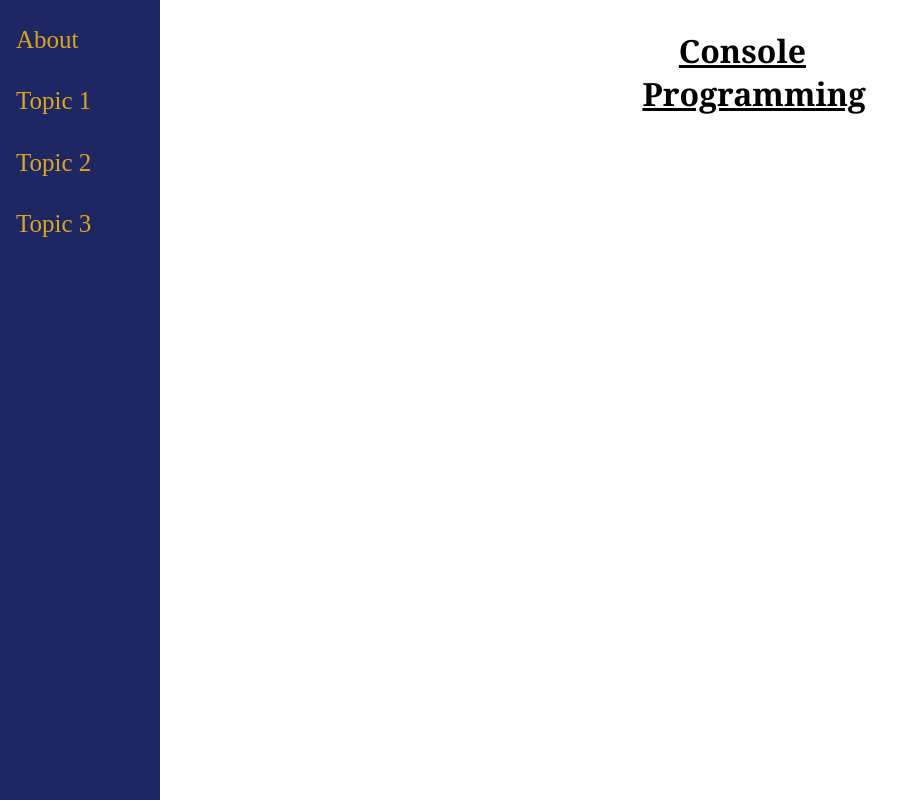
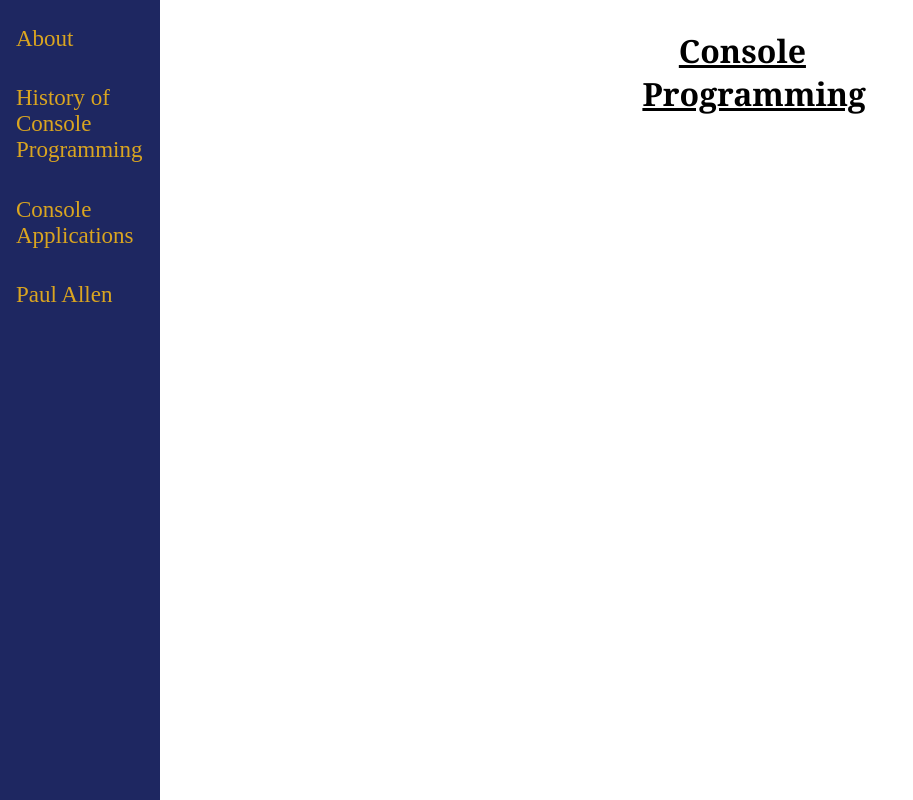
Before and after one commit to BensonL3358/Freedom-Project, a plain HTML site: page index.html in a window 1280 px wide. Shown: the whole page, without its empty margins (0-913 px from the left). Drawn offline with Linux system fonts and the light colour scheme.

Commit message:
I added info to the 3 files and tried to find a good color scheme but couldn't find one

```diff
--- a/index.html
+++ b/index.html
@@ -14,9 +14,9 @@
 <div class="sidenav">
   <a href="about.htm">About</a>
   <h1> </h1>
-  <a href="topic1.htm">Topic 1</a>
+  <a href="topic1.htm">History of Console Programming</a>
   <h1> </h1>
-  <a href="topic2.htm">Topic 2</a>
+  <a href="topic2.htm">Console Applications</a>
   <h1> </h1>
-  <a href="topic3.htm">Topic 3</a>
+  <a href="topic3.htm">Paul Allen</a>
 </div>
--- a/style.css
+++ b/style.css
@@ -20,7 +20,7 @@
 .sidenav a {
   padding: 6px 8px 6px 16px;
   text-decoration: none;
-  font-size: 25px;
+  font-size: 23px;
   color: goldenrod;
   display: block;
 }
```
Also changed, not shown: about.htm (+0 -1 lines), topic1.htm (+2 -0 lines), topic2.htm (+2 -0 lines), topic3.htm (+3 -0 lines).
